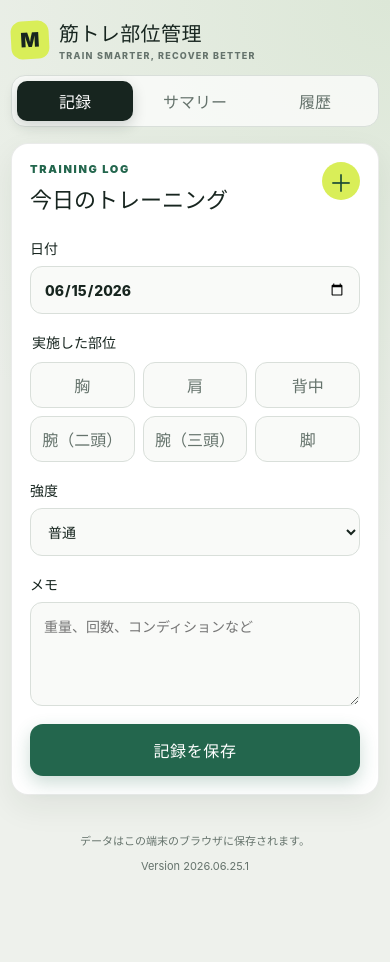
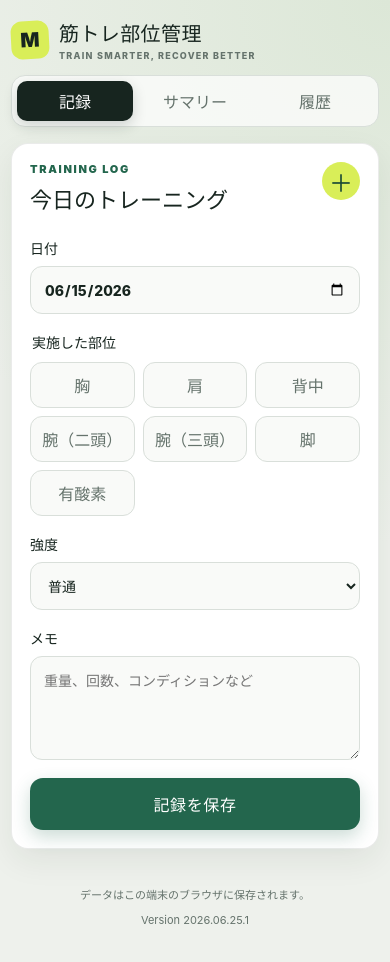
Before and after one commit to utok9550/training-parts-manager, a React (Vite) app: page / in a window 390 px wide. Shown: the top 962 px of the page. Before the commit the page ends 916 px from the top, so only its background shows below. Built offline with nearby package versions, Linux system fonts and the light colour scheme.

Commit message:
有酸素の記録項目を追加

```diff
--- a/src/components/HistoryView.tsx
+++ b/src/components/HistoryView.tsx
@@ -17,6 +17,7 @@ const shortPartLabels: Record<TrainingPart, string> = {
   脚: "脚",
   "腕（二頭）": "二",
   "腕（三頭）": "三",
+  有酸素: "有",
 };
 
 function buildRecentDays(logs: TrainingLog[]) {
--- a/src/styles.css
+++ b/src/styles.css
@@ -716,6 +716,10 @@ footer {
     order: 5;
   }
 
+  .part-option:nth-child(7) {
+    order: 7;
+  }
+
   .panel {
     padding: 18px;
     border-radius: 17px;
--- a/src/types.ts
+++ b/src/types.ts
@@ -5,6 +5,7 @@ export const TRAINING_PARTS = [
   "脚",
   "腕（二頭）",
   "腕（三頭）",
+  "有酸素",
 ] as const;
 
 export const INTENSITIES = ["軽め", "普通", "重め"] as const;
```
Also changed, not shown: 2 other files (tests, documents, lock files or other folders).
